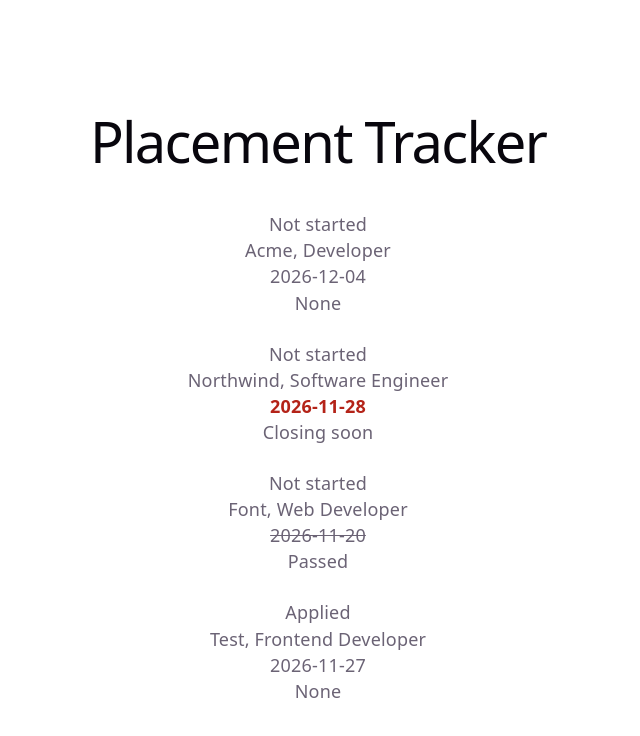
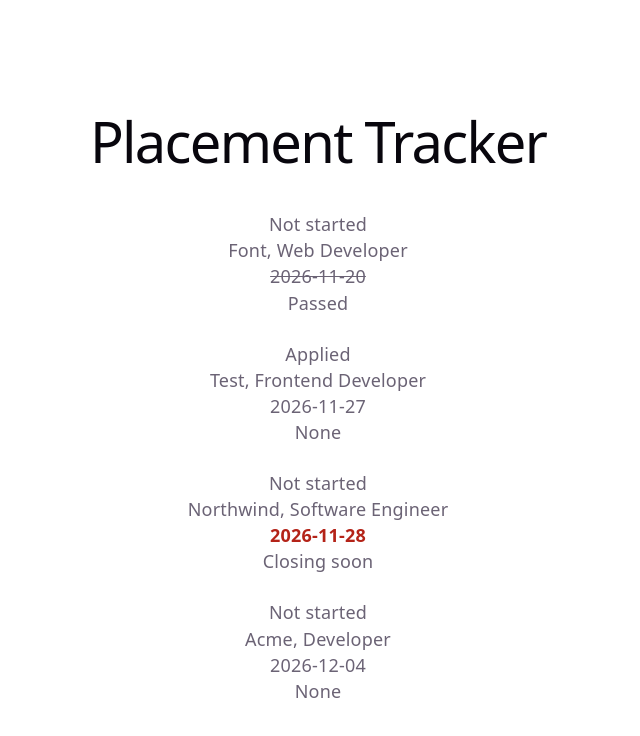
Before and after one commit to MutindaMutio/Placement-Tracker, a React (Vite) app in the folder client/: page / in a window 1280 px wide. Shown: the top 736 px of the page, without its empty margins (322-962 px from the left). Built offline with nearby package versions, Linux system fonts and the light colour scheme.

Commit message:
Show applications sorted with sortByDeadline in App.tsx

```diff
--- a/client/src/App.tsx
+++ b/client/src/App.tsx
@@ -1,6 +1,7 @@
 import './App.css'
 import type { Application } from './application.js'
 import { ApplicationRow } from './ApplicationRow.js'
+import { sortByDeadline } from './sort.js'
 
 const fakeApplications: Application[] = [
   { company: 'Acme', role: 'Developer', deadline: '2026-12-04', status: 'Not started' },
@@ -16,7 +17,7 @@ function App() {
         <div>
           <h1>Placement Tracker</h1>
         </div>
-        {fakeApplications.map((application) => (
+        {sortByDeadline(fakeApplications).map((application) => (
           <ApplicationRow key={application.company} application={application} today="2026-11-25" />
         ))}
       </section>
```
